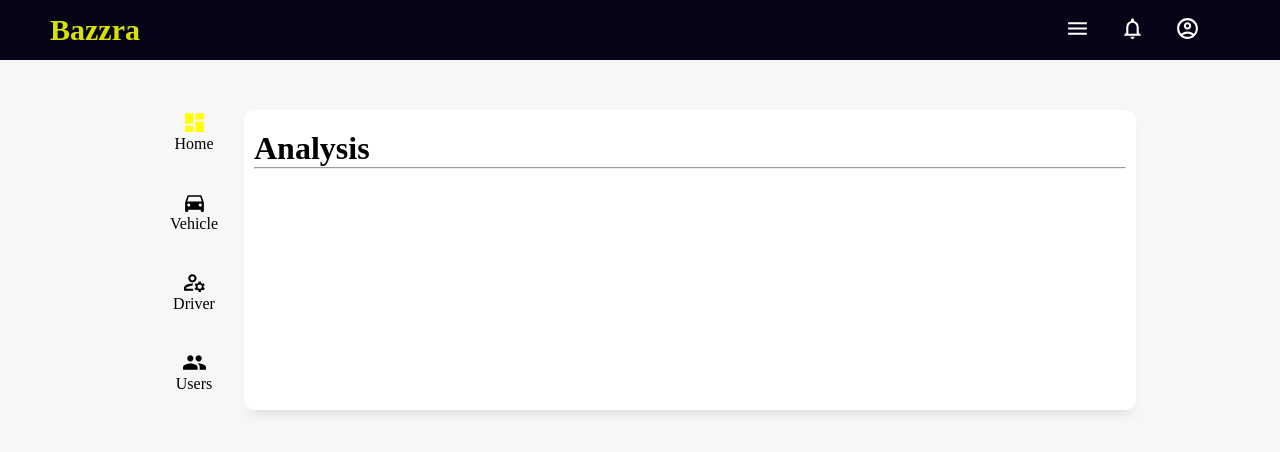
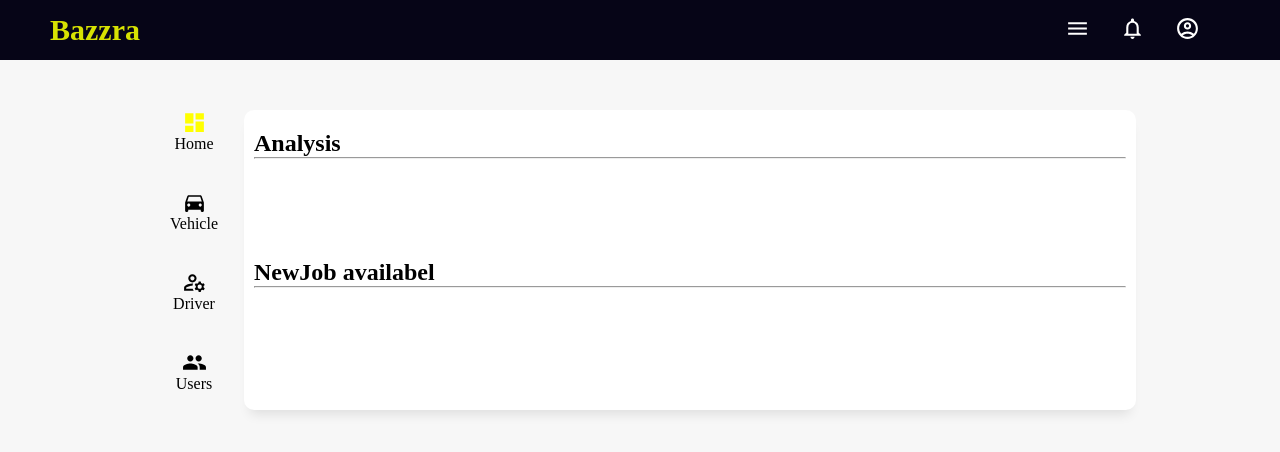
Before and after one commit to haniAlx/BroSis, a React (Create React App) app: page / in a window 1280 px wide. Shown: the top 452 px of the page. Built offline with nearby package versions, Linux system fonts and the light colour scheme.

Commit message:
newjob availibe

```diff
--- a/src/pages/homepage.js
+++ b/src/pages/homepage.js
@@ -4,8 +4,10 @@ const Homepage = () => {
   return (
     <div className="main-bar">
       <div>
-        <h1>Analysis</h1>
-        <hr />
+        <h2 style={{}}>Analysis</h2>
+        <hr className="hr" />
+        <h2 style={{ marginTop: "100px" }}>NewJob availabel</h2>
+        <hr className="hr" />
       </div>
     </div>
   );
```
